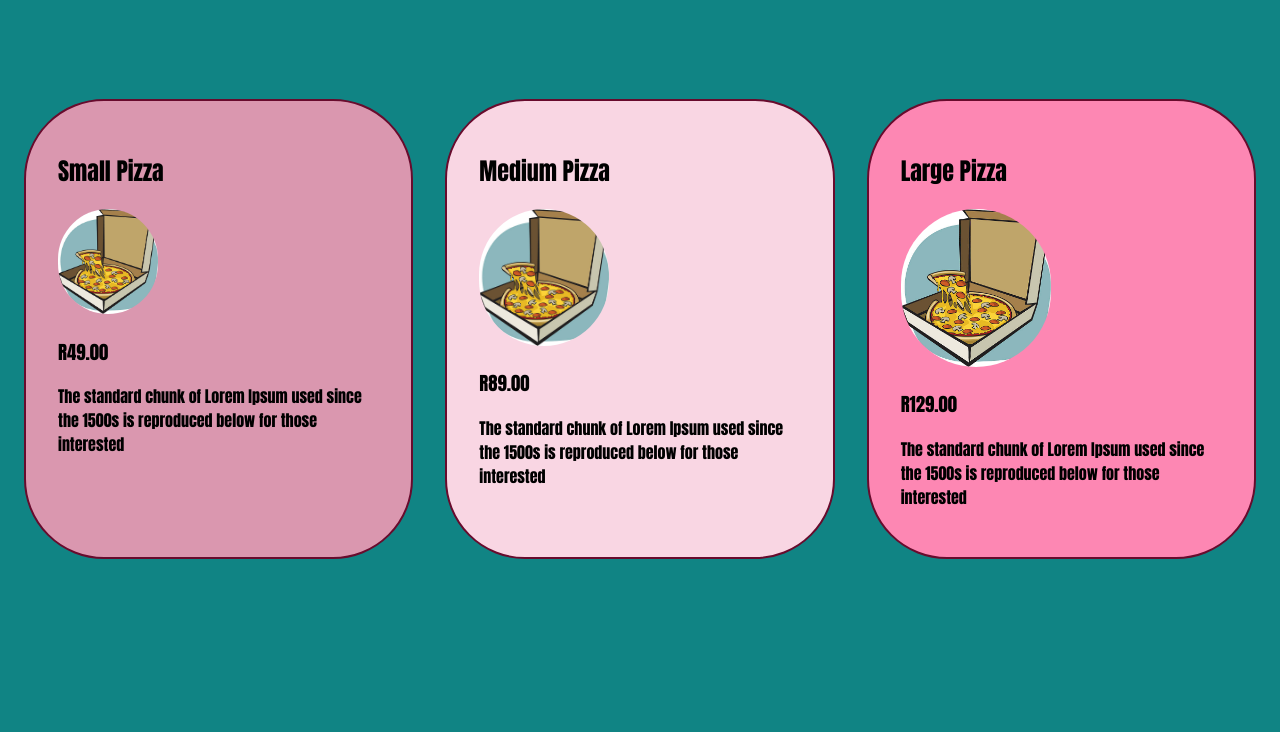
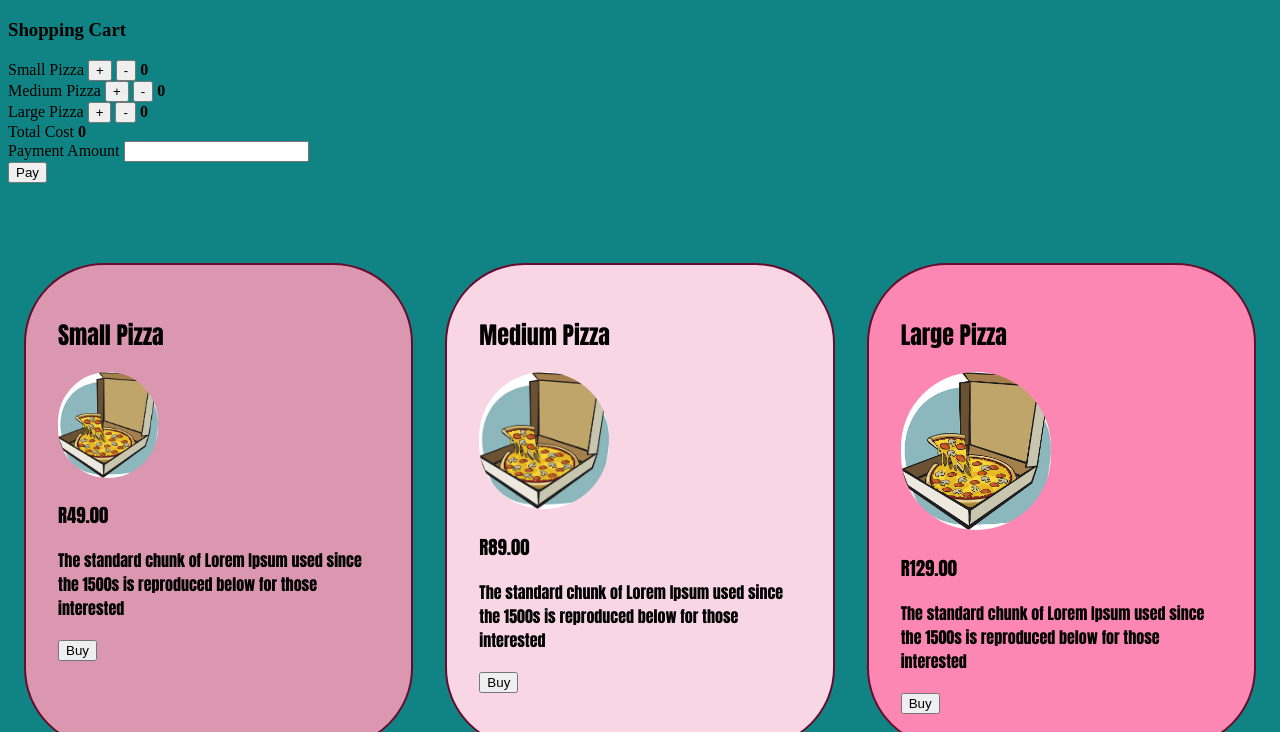
Before and after one commit to Asiphenombeleko/Perfect-Pizza, a plain HTML site: page index.html in a window 1280 px wide. Shown: the part 61-793 px from the top of the page. Drawn offline with nearby package versions, Linux system fonts and the light colour scheme.

```diff
--- a/index.html
+++ b/index.html
@@ -7,10 +7,49 @@
    <meta name="viewport" content="width=device-width, initial-scale=1.0">
    <title>Perfect Pizza</title>
    <link rel="stylesheet" href="style.css">
+   <script src="//unpkg.com/alpinejs" defer></script>
 </head>
 
-<body>
-   <h1>Perfect Pizza</h1>
+<body x-data="amountSmall">
+
+
+   <div class="Cart">
+      <h1>Perfect Pizza</h1>
+      <h3>Shopping Cart</h3>
+
+      <div>
+         <label id="small">Small Pizza <button class="plusSmall" @click="incrementSmall()">+</button>
+            <button class="minusSmall" @click="decrementSmall"> - </button>
+            <strong x-text="amount"></strong><label>
+      </div>
+
+      <div>
+         <label id="medium">Medium Pizza <button class="plusMedium" @click="incrementMedium()">+</button>
+            <button class="minusMedium" @click="decrementMedium()"> - </button>
+            <strong x-text="medAmount"></strong><label>
+      </div>
+      <div>
+         <label for="">Large Pizza <button class="plusLarge" @click="incrementLarge()">+</button>
+            <button class="minusLarge" @click="decrementLarge()"> - </button>
+            <strong x-text="lrgAmount"></strong><label>
+      </div>
+      <div>
+         <label id="total">Total Cost <strong x-text="totalCosts"></strong></label>
+
+      </div>
+      <div>
+         <label id="payment">
+         </label>
+         Payment Amount <input type="text">
+      </div>
+      <div>
+         <button x-model="amount">Pay</button>
+      </div>
+   </div>
+   </div>
+   </div>
+   </div>
+
    <div class="pizza">
 
       <div class="small_pizza pizzas">
@@ -26,13 +65,12 @@
          <div>
             <p> The standard chunk of Lorem Ipsum used since the 1500s is reproduced below for those interested</p>
          </div>
+         <div x-model="amount"><button>Buy</button></div>
       </div>
 
 
 
       <div class="medium_pizza pizzas">
-
-
 
          <h2>Medium Pizza</h2>
 
@@ -45,6 +83,7 @@
          <div>
             <p>The standard chunk of Lorem Ipsum used since the 1500s is reproduced below for those interested</p>
          </div>
+         <div x-model="amount"><button>Buy</button></div>
       </div>
 
 
@@ -62,14 +101,18 @@
             <p> The standard chunk of Lorem Ipsum used since the 1500s is reproduced below for those interested
             </p>
          </div>
+         <div x-model="amount"><button>Buy</button></div>
       </div>
    </div>
 
    <div class="contact_us pizzas">
 
       <h2>contact details</h2>
-      <p>contact us at :011 987 2495 info@perfectpizza.co.za</p>
+
+      contact us at :011 987 2495 info@perfectpizza.co.za
    </div>
+
+   <script src="pizza.js"></script>
 </body>
 
 </html>
--- a/pizza.js
+++ b/pizza.js
@@ -42,8 +42,10 @@ function amountSmall(){
       },
 
       totalCost(){
-         if(incrementSmall()){
-            totalCosts.push(amount)
+         if(amount >0 && medAmount >0 && lrgAmount >0){
+            this.totalCosts = amount
+            this.totalCosts = medAmount
+            this.totalCosts = lrgAmount
          }
       }
    }
```
